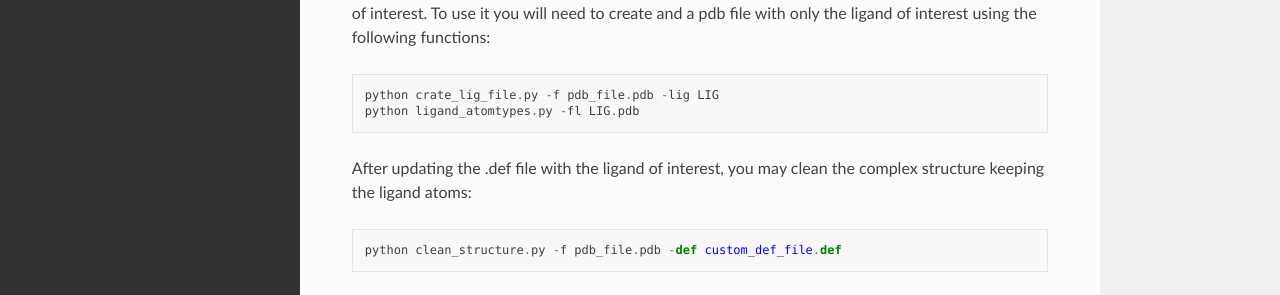
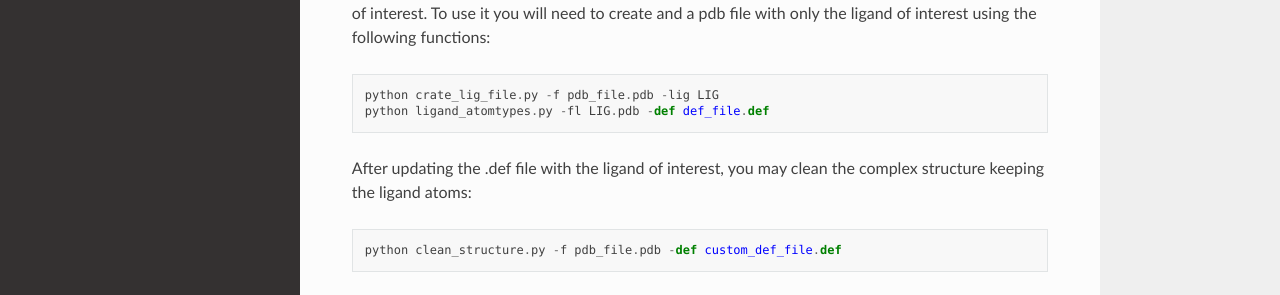
Before and after one commit to nataliateruel/Surfaces_tutorial, a Sphinx documentation site: the page built from docs/source/Preprocessing.rst, in a window 1280 px wide and 1329 px high. Shown: the part 553-848 px from the top of the window. Built offline with Sphinx 7.4.7 and the Read the Docs theme 2.0.0, drawn with Linux system fonts in a browser that asks for light colours.

Commit message:
Update Preprocessing.rst

```diff
--- a/docs/source/Preprocessing.rst
+++ b/docs/source/Preprocessing.rst
@@ -16,7 +16,7 @@ Ligands
 One automated customization that is avaliable is the one to create atom type definitions for ligands of interest. To use it you will need to create and  a pdb file with only the ligand of interest using the following functions::
 
    python crate_lig_file.py -f pdb_file.pdb -lig LIG
-   python ligand_atomtypes.py -fl LIG.pdb
+   python ligand_atomtypes.py -fl LIG.pdb -def def_file.def
 
 After updating the .def file with the ligand of interest, you may clean the complex structure keeping the ligand atoms::
 
```
